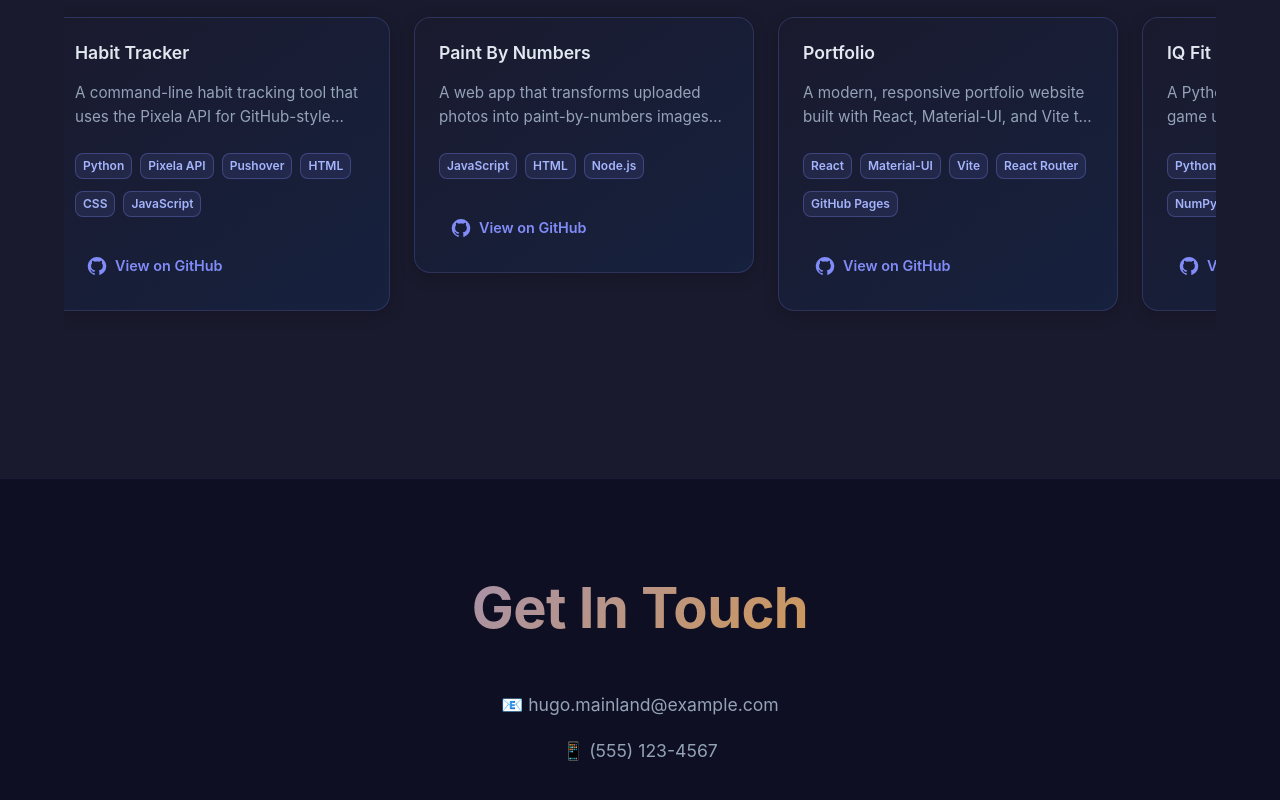
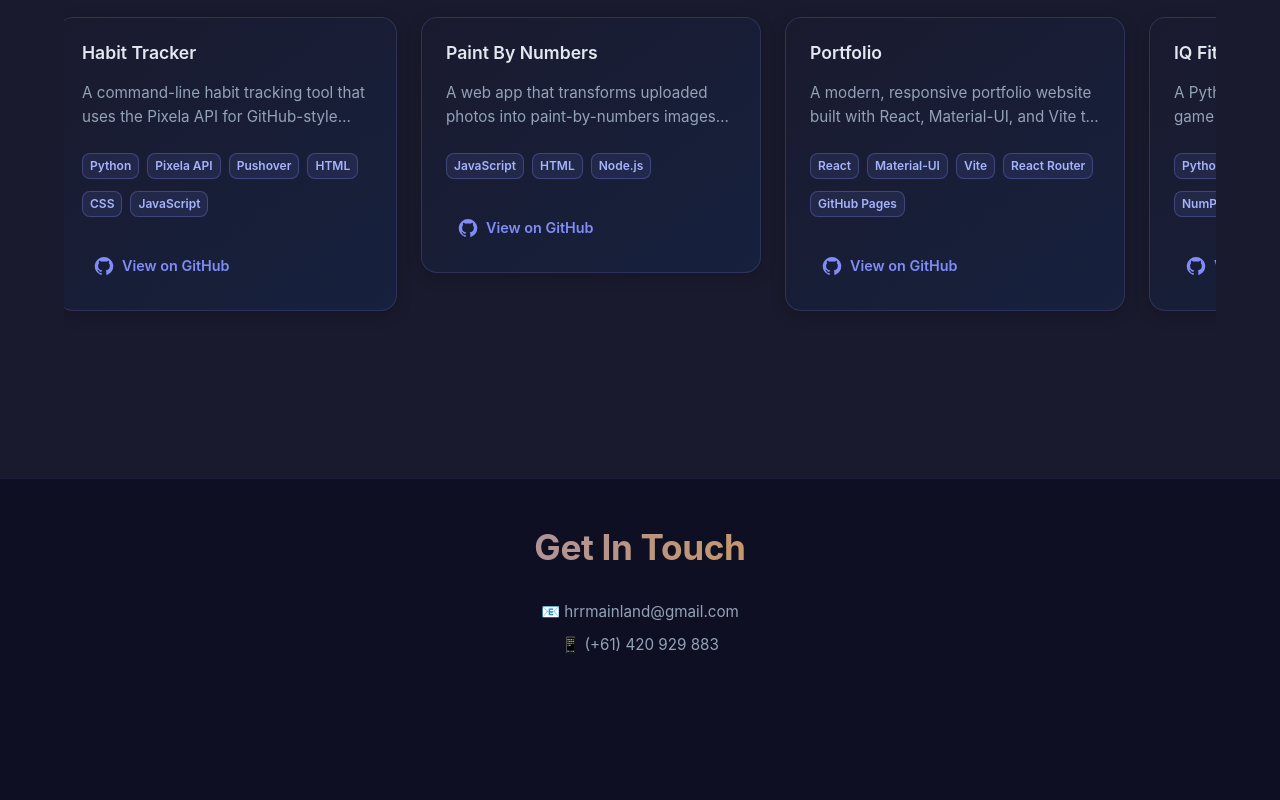
Before and after one commit to hrmainland/portfolio, a React (Vite) app: page / in a window 1280 px wide. Shown: the part 2153-2953 px from the top of the page. After the commit the page ends 2858 px from the top, so only its background shows below. Built offline with nearby package versions, Linux system fonts and the light colour scheme.

Commit message:
contact section update

```diff
--- a/src/components/Portfolio.jsx
+++ b/src/components/Portfolio.jsx
@@ -333,22 +333,19 @@ const Portfolio = () => {
                 cursor: isHovering ? 'grabbing' : 'default'
               },
               '&::-webkit-scrollbar': {
-                height: isHovering ? '8px' : '0px',
-                transition: 'height 0.2s ease'
+                height: '8px'
               },
               '&::-webkit-scrollbar-track': {
-                background: 'rgba(255, 255, 255, 0.1)',
+                background: isHovering ? 'rgba(255, 255, 255, 0.1)' : 'transparent',
                 borderRadius: '4px',
-                opacity: isHovering ? 1 : 0,
-                transition: 'opacity 0.2s ease'
+                transition: 'background 0.2s ease'
               },
               '&::-webkit-scrollbar-thumb': {
-                background: 'rgba(129, 140, 248, 0.5)',
+                background: isHovering ? 'rgba(129, 140, 248, 0.5)' : 'transparent',
                 borderRadius: '4px',
-                opacity: isHovering ? 1 : 0,
-                transition: 'opacity 0.2s ease',
+                transition: 'background 0.2s ease',
                 '&:hover': {
-                  background: 'rgba(129, 140, 248, 0.7)'
+                  background: isHovering ? 'rgba(129, 140, 248, 0.7)' : 'transparent'
                 }
               }
             }}
@@ -376,19 +373,19 @@ const Portfolio = () => {
       {/* Contact Section */}
       <Box sx={{
         bgcolor: 'background.default',
-        py: { xs: 8, md: 12 },
+        py: { xs: 4, md: 6 },
         borderTop: '1px solid',
         borderColor: 'rgba(129, 140, 248, 0.1)'
       }}>
         <Container maxWidth="lg">
           <Box sx={{ textAlign: 'center' }}>
             <Typography
-              variant="h2"
+              variant="h3"
               component="h2"
               sx={{
                 fontWeight: 700,
-                mb: 6,
-                fontSize: { xs: '2.5rem', md: '3.5rem' },
+                mb: 4,
+                fontSize: { xs: '1.8rem', md: '2.2rem' },
                 background: 'linear-gradient(135deg, #818cf8 0%, #f59e0b 100%)',
                 WebkitBackgroundClip: 'text',
                 WebkitTextFillColor: 'transparent',
@@ -397,25 +394,25 @@ const Portfolio = () => {
             >
               Get In Touch
             </Typography>
-            <Box sx={{ maxWidth: '400px', mx: 'auto' }}>
+            <Box sx={{ maxWidth: '300px', mx: 'auto' }}>
               <Typography
-                variant="body1"
+                variant="body2"
                 sx={{
                   color: 'text.secondary',
-                  fontSize: '1.1rem',
-                  mb: 2
+                  fontSize: '0.95rem',
+                  mb: 1
                 }}
               >
-                📧 hugo.mainland@example.com
+                📧 hrrmainland@gmail.com
               </Typography>
               <Typography
-                variant="body1"
+                variant="body2"
                 sx={{
                   color: 'text.secondary',
-                  fontSize: '1.1rem'
+                  fontSize: '0.95rem'
                 }}
               >
-                📱 (555) 123-4567
+                📱 (+61) 420 929 883
               </Typography>
             </Box>
           </Box>
```
